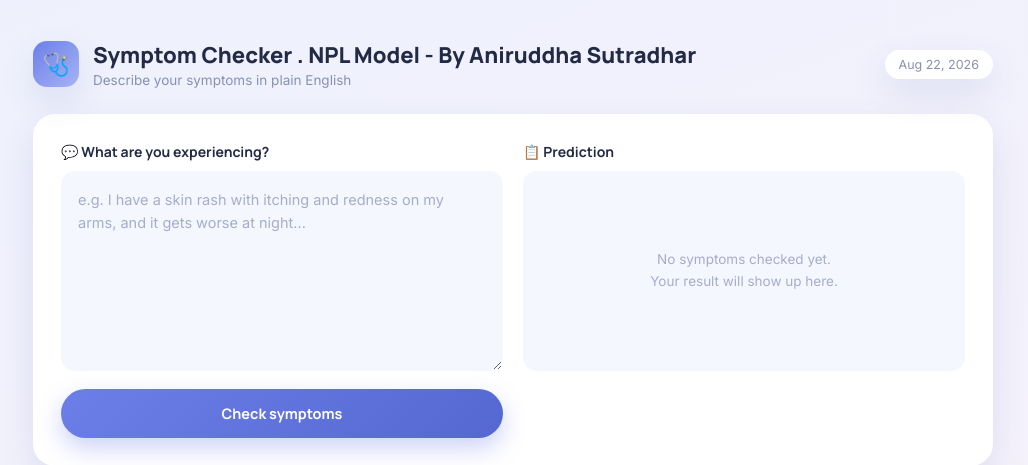
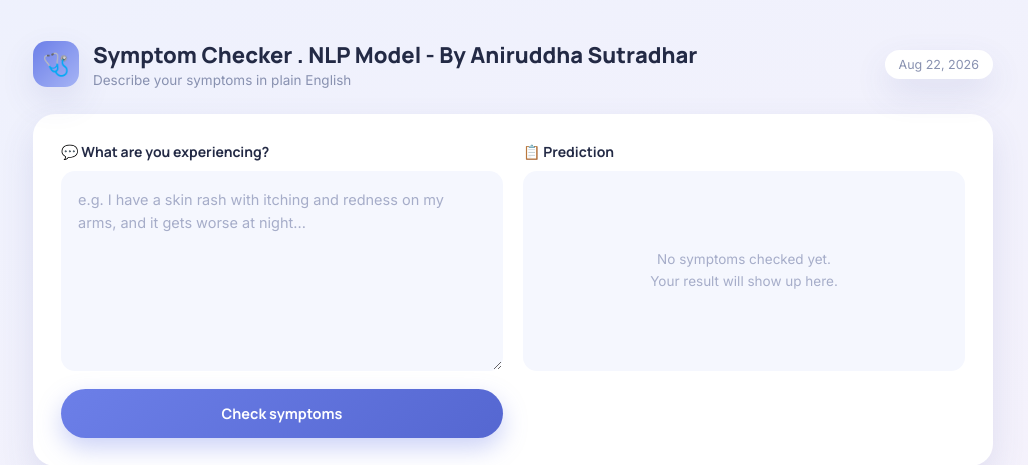
Before and after one commit to aniruddhasutradher07-commits/disease-symptom-predictor, a Flask app: page / in a window 1280 px wide. Shown: the top 465 px of the page, without its empty margins (127-1155 px from the left). Run offline with Flask 3, Linux system fonts and the light colour scheme; parts of the project's set-up code (start-up, migrations or seed data) failed here and were passed over.

Commit message:
Update page title

```diff
--- a/templates/index.html
+++ b/templates/index.html
@@ -233,7 +233,7 @@
     <header>
       <div class="icon-chip">🩺</div>
       <div>
-        <h1>Symptom Checker . NPL Model - By Aniruddha Sutradhar</h1>
+        <h1>Symptom Checker . NLP Model - By Aniruddha Sutradhar</h1>
         <p>Describe your symptoms in plain English</p>
       </div>
       <span class="date-pill" id="case-date"></span>
```
